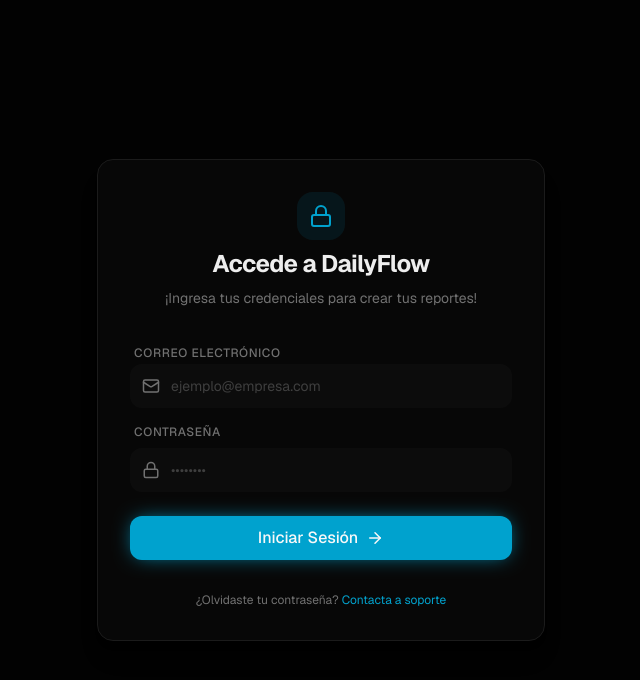
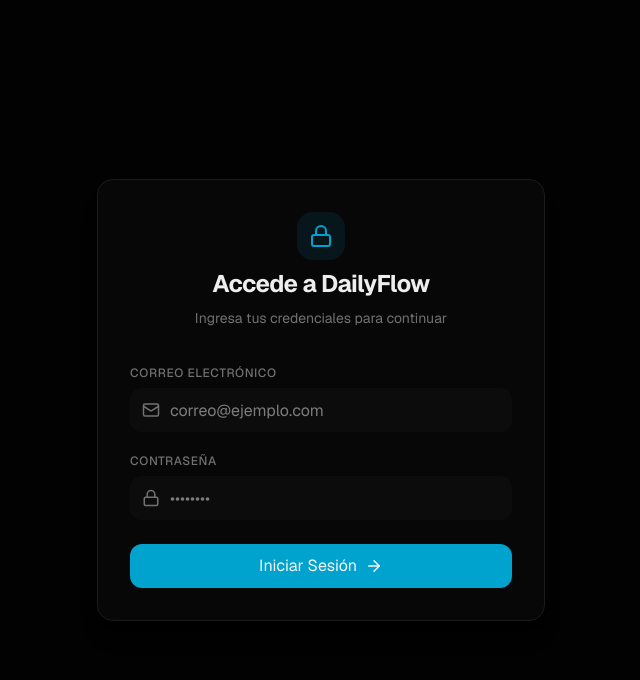
Before and after one commit to elpeakyblinder/DailyFlow, a Next.js app: page /auth/login in a window 1280 px wide. Shown: the top 680 px of the page, without its empty margins (319-959 px from the left). Built offline with nearby package versions, Linux system fonts and the light colour scheme.

Commit message:
fix: Fix problems with production

```diff
--- a/src/actions/auth-actions.ts
+++ b/src/actions/auth-actions.ts
@@ -2,9 +2,8 @@
 
 import { signIn, signOut } from "@/auth";
 import { AuthError } from "next-auth";
-import { Pool } from "@neondatabase/serverless";
 
-export async function loginAction(email: string, password: string): Promise<{ success: boolean; role?: string; error?: string }> {
+export async function loginAction(email: string, password: string) {
     try {
         await signIn("credentials", {
             email,
@@ -12,22 +11,15 @@
             redirect: false,
         });
 
-        const pool = new Pool({ connectionString: process.env.DATABASE_URL });
-        const result = await pool.query("SELECT role FROM users WHERE email = $1", [email]);
-        const userRole = result.rows[0]?.role || 'employee';
-
-        return { success: true, role: userRole };
-
+        return { success: true };
     } catch (error) {
         if (error instanceof AuthError) {
-            switch (error.type) {
-                case "CredentialsSignin":
-                    return { success: false, error: "Credenciales incorrectas." };
-                default:
-                    return { success: false, error: "Error en el servidor." };
+            if (error.type === "CredentialsSignin") {
+                throw new Error("Credenciales incorrectas");
             }
         }
-        throw error;
+
+        throw new Error("Error al iniciar sesión");
     }
 }
 
--- a/src/app/auth/login/page.tsx
+++ b/src/app/auth/login/page.tsx
@@ -18,37 +18,18 @@
         const email = formData.get('email') as string;
         const password = formData.get('password') as string;
 
-        const loginPromise = new Promise(async (resolve, reject) => {
-            try {
-                const result = await loginAction(email, password);
+        try {
+            await loginAction(email, password);
 
-                if (result?.error) {
-                    reject(result.error);
-                } else {
-                    resolve("¡Bienvenido!");
-
-                    setTimeout(() => {
-                        if (result.role === 'admin') {
-                            router.push("/admin/dashboard");
-                        } else {
-                            router.push("/employee/dashboard");
-                        }
-                        router.refresh();
-                    }, 500);
-                }
-            } catch (err) {
-                reject("Ocurrió un error inesperado.");
-            }
-        });
-
-        toast.promise(loginPromise, {
-            loading: 'Verificando credenciales...',
-            success: (msg) => `${msg}`,
-            error: (err) => {
-                setIsLoading(false);
-                return `${err}`;
-            },
-        });
+            toast.success("¡Bienvenido!");
+            router.replace("/employee/dashboard");
+            router.refresh();
+        } catch (error) {
+            toast.error(
+                error instanceof Error ? error.message : "Error inesperado"
+            );
+            setIsLoading(false);
+        }
     };
 
     return (
@@ -63,43 +44,41 @@
                         Accede a DailyFlow
                     </h1>
                     <p className="text-sm text-muted-foreground">
-                        ¡Ingresa tus credenciales para crear tus reportes!
+                        Ingresa tus credenciales para continuar
                     </p>
                 </div>
 
                 <form onSubmit={handleLogin} className="space-y-6">
 
                     <div className="space-y-4">
-                        <div className="space-y-2">
-                            <label className="text-xs font-medium text-muted-foreground ml-1 uppercase tracking-wider">
+                        <div>
+                            <label className="text-xs font-medium text-muted-foreground uppercase tracking-wider">
                                 Correo Electrónico
                             </label>
-                            <div className="relative">
+                            <div className="relative mt-1">
                                 <Mail className="absolute left-3 top-1/2 -translate-y-1/2 text-muted-foreground" size={18} />
                                 <input
                                     name="email"
                                     type="email"
                                     required
-                                    placeholder="ejemplo@empresa.com"
-                                    className="w-full h-11 pl-10 pr-4 rounded-lg bg-secondary/50 border border-transparent focus:border-primary/50 focus:bg-background focus:ring-2 focus:ring-primary/20 text-sm outline-none transition-all placeholder:text-muted-foreground/50 text-foreground"
+                                    className="w-full h-11 pl-10 pr-4 rounded-lg bg-secondary/50 focus:ring-2 focus:ring-primary/20 outline-none"
+                                    placeholder='correo@ejemplo.com'
                                 />
                             </div>
                         </div>
 
-                        <div className="space-y-2">
-                            <div className="flex justify-between items-center">
-                                <label className="text-xs font-medium text-muted-foreground ml-1 uppercase tracking-wider">
-                                    Contraseña
-                                </label>
-                            </div>
-                            <div className="relative">
+                        <div>
+                            <label className="text-xs font-medium text-muted-foreground uppercase tracking-wider">
+                                Contraseña
+                            </label>
+                            <div className="relative mt-1">
                                 <Lock className="absolute left-3 top-1/2 -translate-y-1/2 text-muted-foreground" size={18} />
                                 <input
                                     name="password"
                                     type="password"
                                     required
-                                    placeholder="••••••••"
-                                    className="w-full h-11 pl-10 pr-4 rounded-lg bg-secondary/50 border border-transparent focus:border-primary/50 focus:bg-background focus:ring-2 focus:ring-primary/20 text-sm outline-none transition-all placeholder:text-muted-foreground/50 text-foreground"
+                                    className="w-full h-11 pl-10 pr-4 rounded-lg bg-secondary/50 focus:ring-2 focus:ring-primary/20 outline-none"
+                                    placeholder='••••••••'
                                 />
                             </div>
                         </div>
@@ -108,25 +87,21 @@
                     <button
                         type="submit"
                         disabled={isLoading}
-                        className="group w-full h-11 flex items-center justify-center gap-2 rounded-lg bg-primary text-primary-foreground font-medium hover:bg-primary/90 active:scale-[0.98] transition-all disabled:opacity-70 disabled:cursor-not-allowed shadow-[0_0_20px_-5px_var(--color-primary)]"
+                        className="w-full h-11 flex items-center justify-center gap-2 rounded-lg bg-primary text-primary-foreground"
                     >
                         {isLoading ? (
                             <>
                                 <Loader2 size={18} className="animate-spin" />
-                                <span>Entrando...</span>
+                                Entrando...
                             </>
                         ) : (
                             <>
-                                <span>Iniciar Sesión</span>
-                                <ArrowRight size={18} className="group-hover:translate-x-1 transition-transform" />
+                                Iniciar Sesión
+                                <ArrowRight size={18} />
                             </>
                         )}
                     </button>
                 </form>
-
-                <p className="text-center text-xs text-muted-foreground">
-                    ¿Olvidaste tu contraseña? <span className="text-primary cursor-pointer hover:underline">Contacta a soporte</span>
-                </p>
             </div>
         </div>
     );
```
